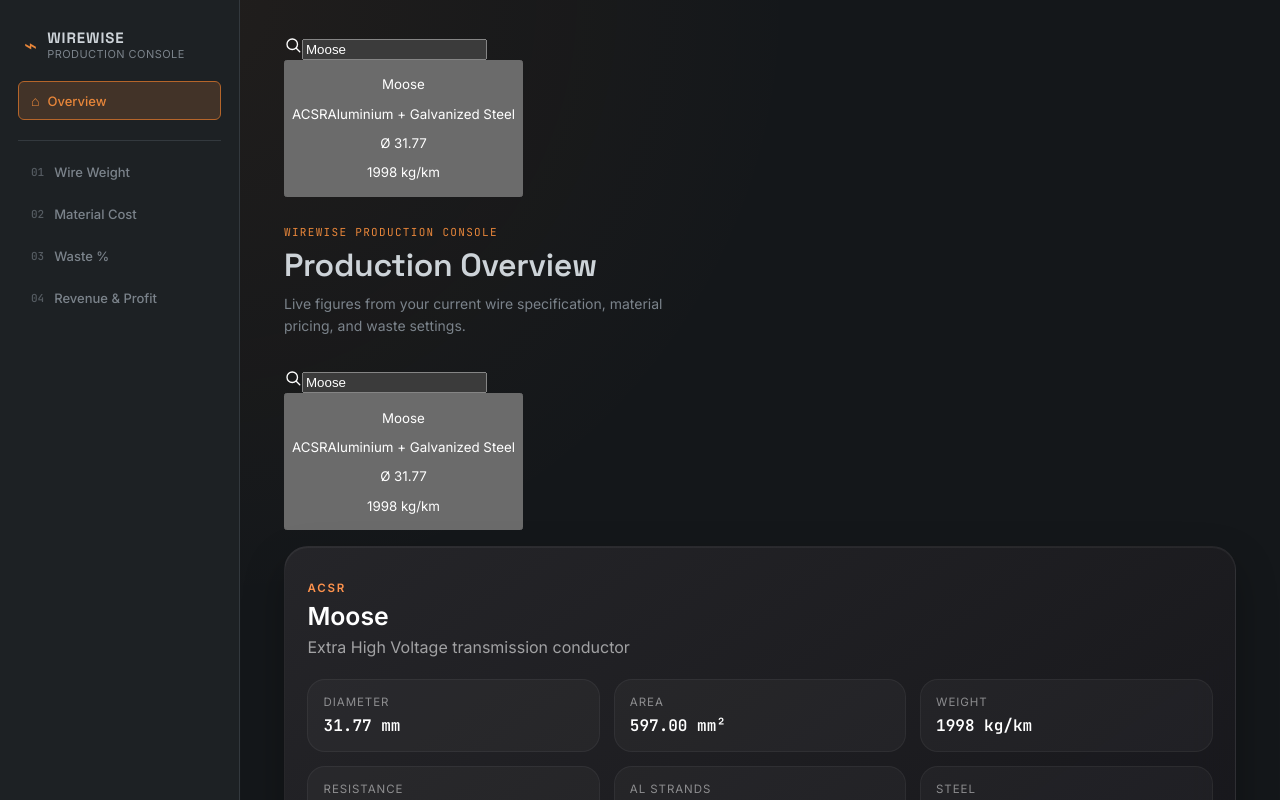
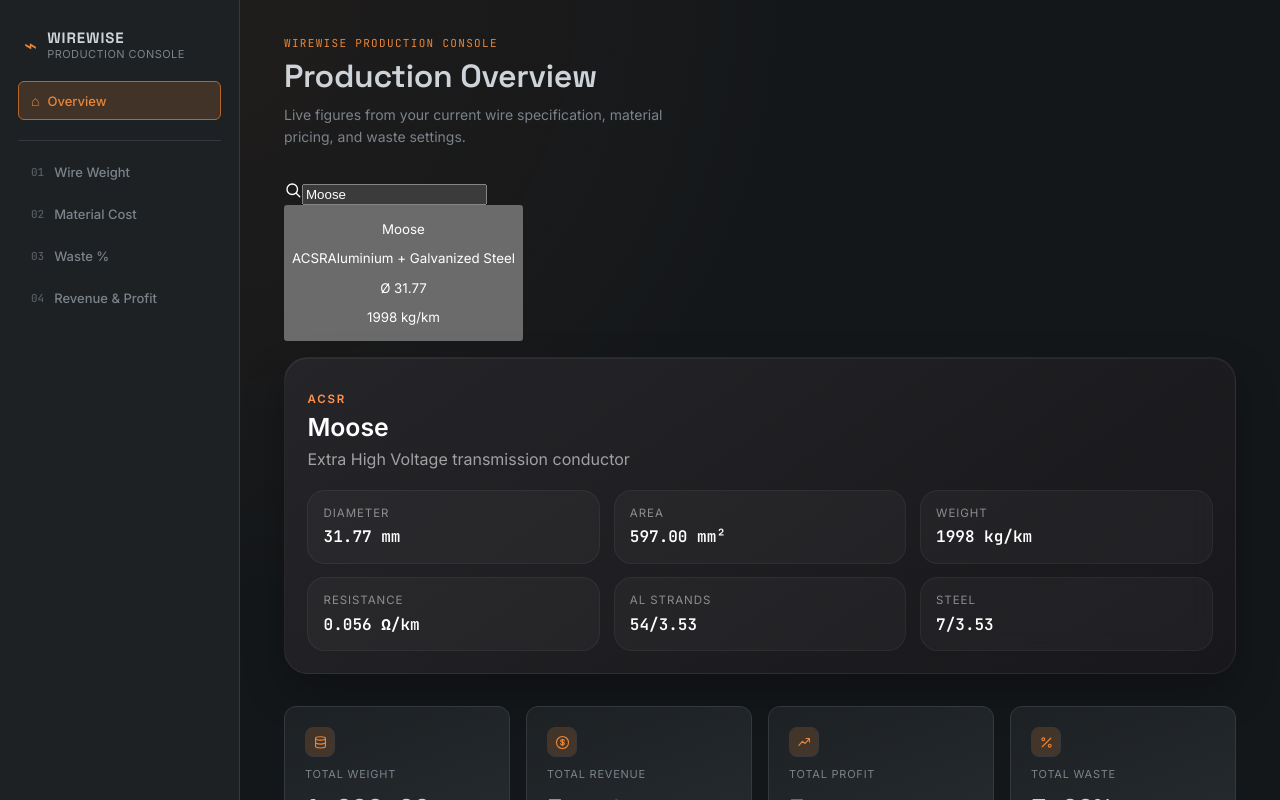
Before and after one commit to Hrithik-Vhora/Wirewise, a React (Vite) app: page / in a window 1280 px wide. Shown: the top 800 px of the page. Built offline with nearby package versions, Linux system fonts and the light colour scheme.

Commit message:
Refactor home view rendering in App.tsx

```diff
--- a/src/App.tsx
+++ b/src/App.tsx
@@ -77,21 +77,12 @@ function App() {
         )}
 
        {view === 'home' && (
-          <>
-            <div style={{ marginBottom: '1.75rem' }}>
-              <ConductorSelector
-                selected={selectedConductor}
-                onSelect={setSelectedConductor}
-              />
-            </div>
-
   <Home
     snapshot={snapshot}
     onNavigate={setView}
     selectedConductor={selectedConductor}
     onConductorChange={setSelectedConductor}
   />
-          </>
   )}
 
         {view === 'weight' && (
```
Lines whose indentation alone changed are shown as unchanged.
